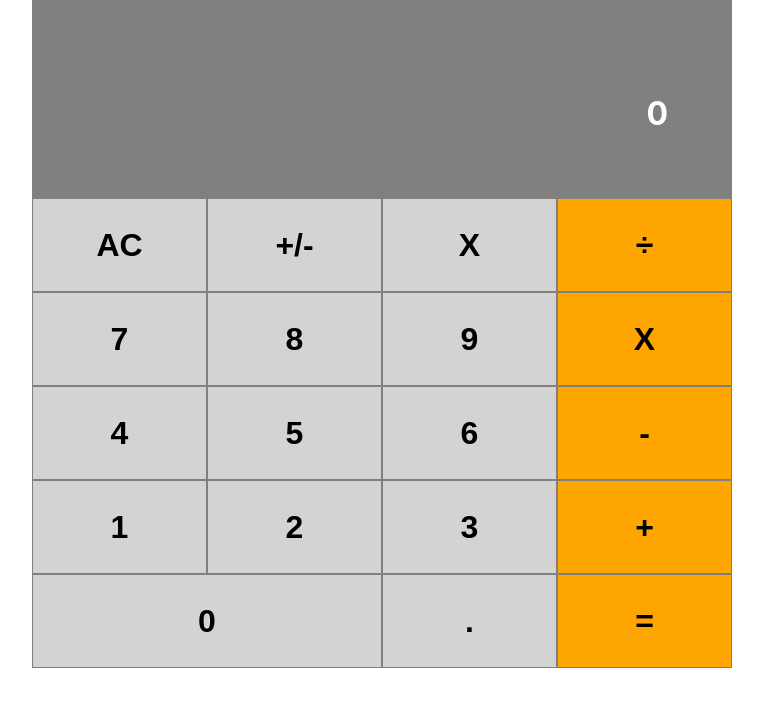
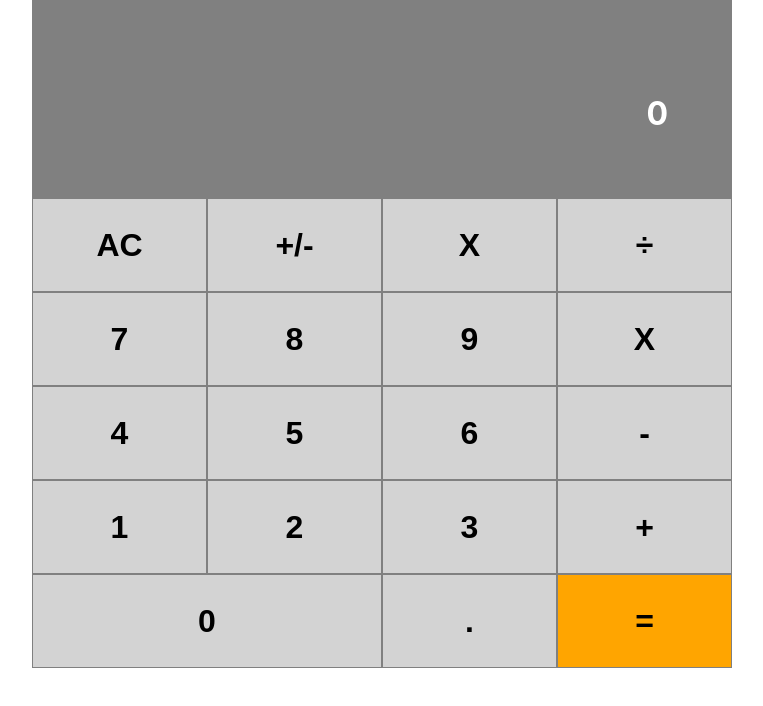
Before and after one commit to wathigo/Calculator, a React (Create React App) app: page / in a window 1280 px wide. Shown: the top 706 px of the page, without its empty margins (258-1021 px from the left). Built offline with nearby package versions, Linux system fonts and the light colour scheme.

Commit message:
Use map method to keep the code dry

```diff
--- a/src/components/ButtonPanel.js
+++ b/src/components/ButtonPanel.js
@@ -9,36 +9,45 @@ import Button from './Button';
 class ButtonPanel extends Component {
   render() {
     const { clickHandler } = this.props;
+    const group1 = ['AC', '+/-', 'X', '÷'].map((val) => <Button key={val} handleClick={clickHandler} content={val} color="cl-light-grey" />);
+    const group2 = ['7', '8', '9', 'X'].map((val) => <Button key={val} handleClick={clickHandler} content={val} color="cl-light-grey" />);
+    const group3 = ['4', '5', '6', '-'].map((val) => <Button key={val} handleClick={clickHandler} content={val} color="cl-light-grey" />);
+    const group4 = ['1', '2', '3', '+'].map((val) => <Button key={val} handleClick={clickHandler} content={val} color="cl-light-grey" />);
+    const group5 = ['0', '.', '='].map((val, index) => {
+      if (index !== 2) {
+        if (val === '0') {
+          return <Button key={val} handleClick={clickHandler} content={val} color="cl-light-grey w-50" />;
+        }
+        return <Button key={val} handleClick={clickHandler} content={val} color="cl-light-grey" />;
+      }
+      return <Button key={val} handleClick={clickHandler} content={val} />;
+    });
     return (
       <div className="button-panel">
         <div className="group1">
-          <Button handleClick={clickHandler} content="AC" color="cl-light-grey" />
-          <Button handleClick={clickHandler} content="+/-" color="cl-light-grey" />
-          <Button handleClick={clickHandler} content="X" color="cl-light-grey" />
-          <Button handleClick={clickHandler} content="÷" />
+          {
+            group1
+          }
         </div>
         <div className="group2">
-          <Button handleClick={clickHandler} content="7" color="cl-light-grey" />
-          <Button handleClick={clickHandler} content="8" color="cl-light-grey" />
-          <Button handleClick={clickHandler} content="9" color="cl-light-grey" />
-          <Button handleClick={clickHandler} content="X" />
+          {
+          group2
+        }
         </div>
         <div className="group3">
-          <Button handleClick={clickHandler} content="4" color="cl-light-grey" />
-          <Button handleClick={clickHandler} content="5" color="cl-light-grey" />
-          <Button handleClick={clickHandler} content="6" color="cl-light-grey" />
-          <Button handleClick={clickHandler} content="-" />
+          {
+          group3
+        }
         </div>
         <div className="group4">
-          <Button handleClick={clickHandler} content="1" color="cl-light-grey" />
-          <Button handleClick={clickHandler} content="2" color="cl-light-grey" />
-          <Button handleClick={clickHandler} content="3" color="cl-light-grey" />
-          <Button handleClick={clickHandler} content="+" />
+          {
+          group4
+        }
         </div>
         <div className="group5">
-          <Button handleClick={clickHandler} content="0" wide color="cl-light-grey" />
-          <Button handleClick={clickHandler} content="." color="cl-light-grey" />
-          <Button handleClick={clickHandler} content="=" />
+          {
+          group5
+        }
         </div>
       </div>
     );
```
